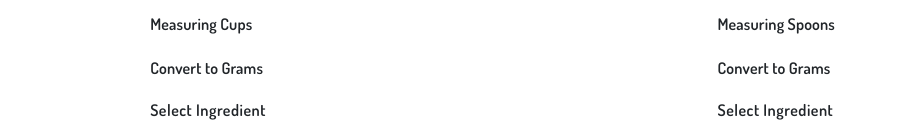
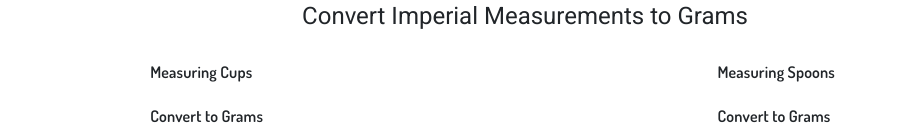
Before and after one commit to atn362/ingredientConverter, an Angular app: page /home in a window 1280 px wide. Shown: the top 136 px of the page, without its empty margins (115-1037 px from the left). Built offline with nearby package versions, Linux system fonts and the light colour scheme; no server answers.

Commit message:
added a title

```diff
--- a/src/app/app.component.html
+++ b/src/app/app.component.html
@@ -3,7 +3,7 @@
 <app-recipe-list></app-recipe-list>
 
 <app-recipe-database></app-recipe-database> -->
-
+<h1 style="text-align: center;">Convert Imperial Measurements to Grams</h1>
 <div class="container">
   <div class="component">
     <app-measurements></app-measurements>
--- a/src/app/recipe-database/recipe-database.component.html
+++ b/src/app/recipe-database/recipe-database.component.html
@@ -1,4 +1,4 @@
-<div class="container">
+<div class="container" *ngIf="!fetchedRecipe">
   <div class="row">
     <div class="col">
       <ul class="list-group mt-3" *ngFor="let recipe of recipeList">
@@ -14,12 +14,12 @@
 
 
 
-<input [(ngModel)]="recipeId" type="number" placeholder="Enter Recipe ID">
-<button (click)="getRecipeById()">Get Recipe</button>
 
-<!-- Display the fetched recipe -->
+
 <div *ngIf="fetchedRecipe">
   <h2>{{ fetchedRecipe.title }}</h2>
   <p>Ingredients: {{ fetchedRecipe.ingredients }}</p>
   <p>Method: {{ fetchedRecipe.method }}</p>
 </div>
+<input [(ngModel)]="recipeId" type="number" placeholder="Enter Recipe ID">
+<button (click)="getRecipeById()">Get Recipe</button>
```
